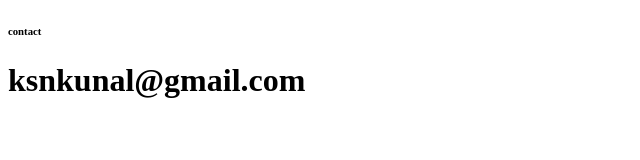
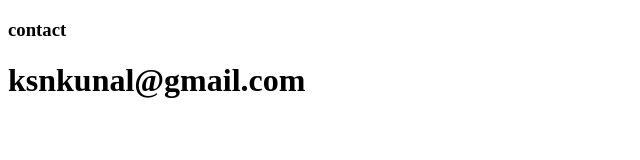
Before and after one commit to kvnal/apps, a plain HTML site: page index.html in a window 1280 px wide. Shown: the full height of the page, 0-640 px from the left. Drawn offline with Linux system fonts and the light colour scheme.

Commit message:
Update index.html

```diff
--- a/index.html
+++ b/index.html
@@ -7,7 +7,7 @@
 </head>
 <body>
 
-    <h6>contact</h6>
+    <h3>contact</h3>
     <h1>
         ksnkunal@gmail.com
     </h1>
```
